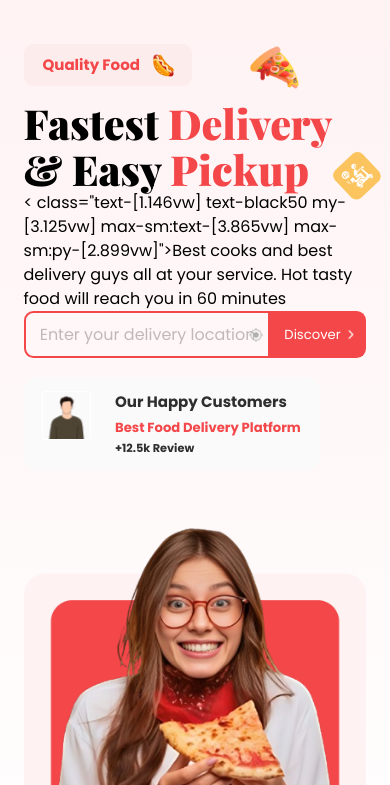
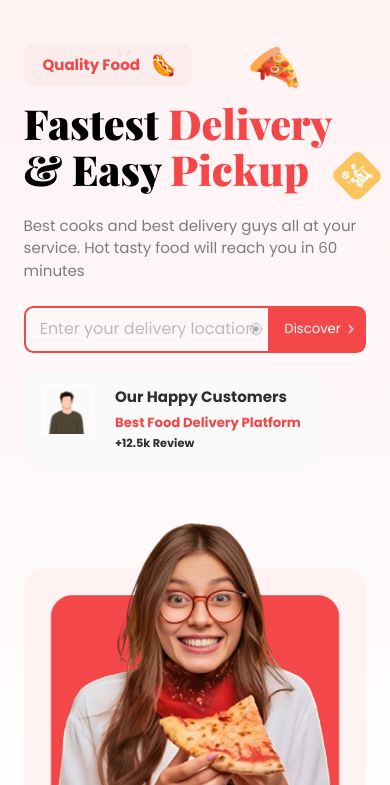
Before and after one commit to dipesh0999/fudo, a website: page index.html in a window 390 px wide. Shown: the part 59-844 px from the top of the page. Drawn offline with nearby package versions, Linux system fonts and the light colour scheme; a web font is replaced by a local one.

Commit message:
mobile done

```diff
--- a/index.html
+++ b/index.html
@@ -68,7 +68,7 @@
             Fastest <span class="text-primary">Delivery</span> & Easy <span class="text-primary">Pickup</span>
           </h1>
 
-          < class="text-[1.146vw] text-black50 my-[3.125vw] max-sm:text-[3.865vw] max-sm:py-[2.899vw]">Best cooks and best delivery guys all at your service. Hot tasty food will reach you in 60 minutes</ max-sm:text-[3.865vw]p>
+          <p class="text-[1.146vw] text-black50 my-[3.125vw] max-sm:text-[3.865vw] max-sm:py-[2.899vw] max-sm:text-[3.865vw]">Best cooks and best delivery guys all at your service. Hot tasty food will reach you in 60 minutes</p>
 
           <form action="" class="flex items-center">
             <div class="border-[2px] border-primary py-[1.563vw] pl-[1.042vw] pr-[3.906vw] rounded-tl-[1.563vw] rounded-bl-[1.563vw] relative w-full max-sm:rounded-tl-[2.415vw] max-sm:rounded-bl-[2.415vw] max-sm:py-[2.415vw] max-sm:px-[3.623vw] max-sm:w-[79%]">
```
